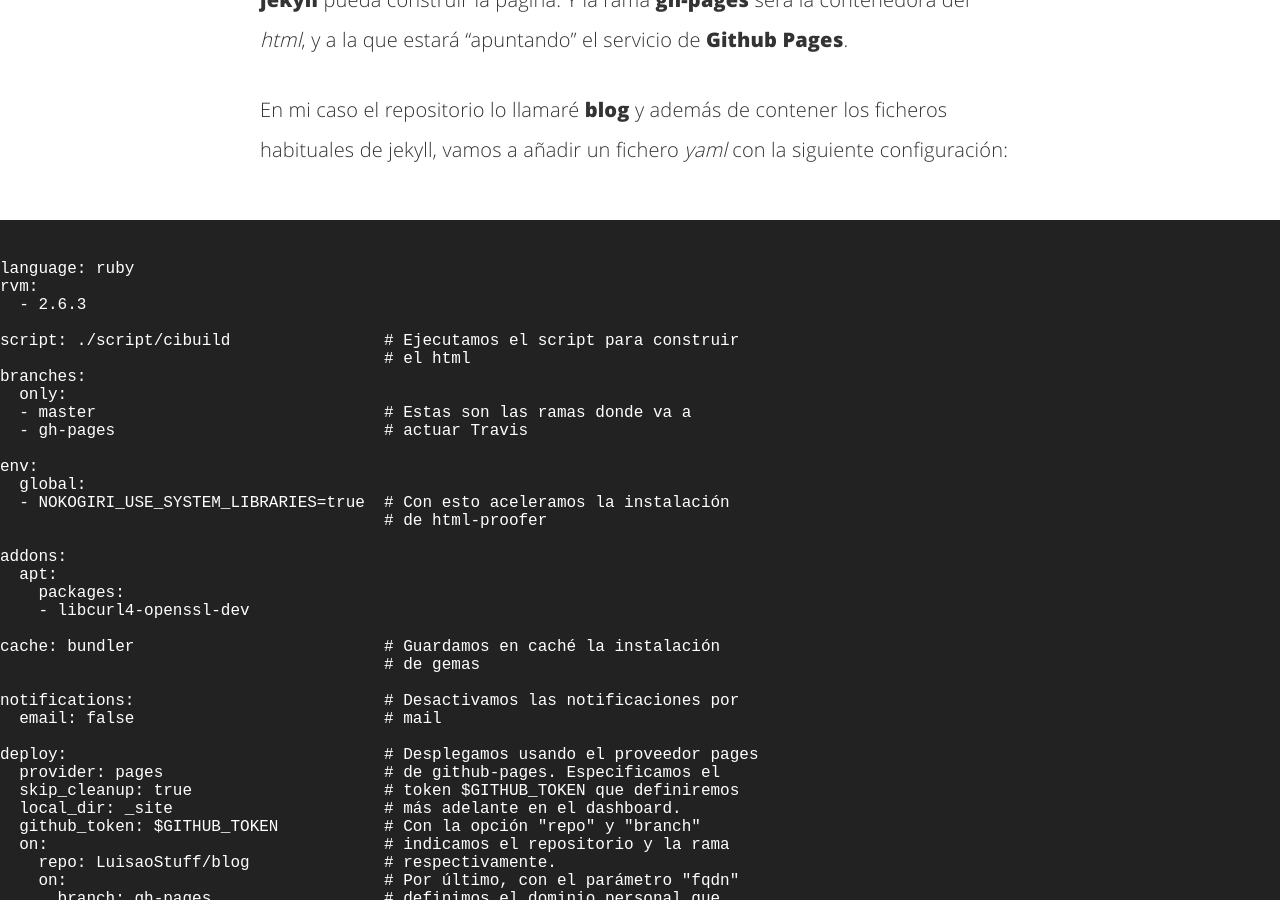
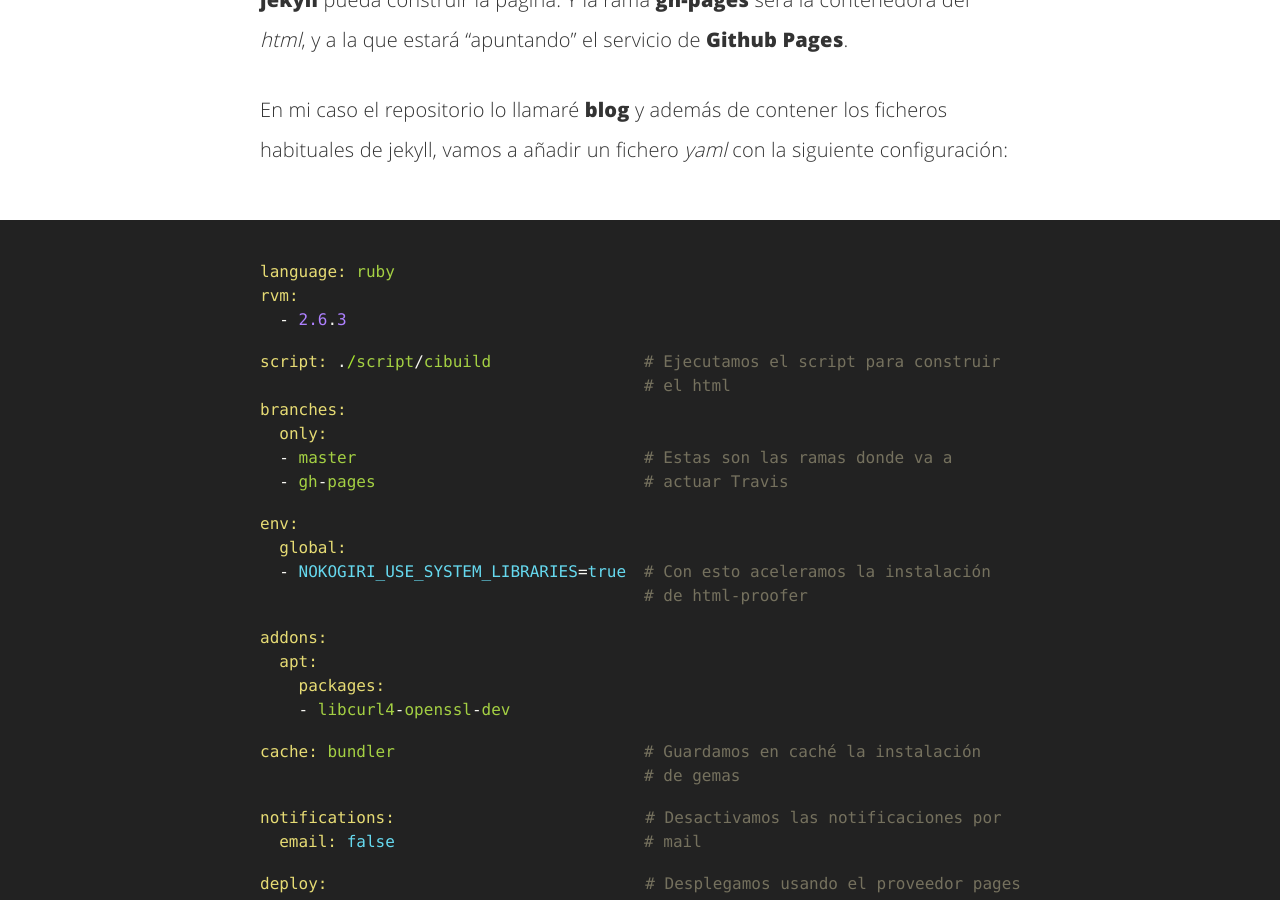
Before and after one commit to LuisaoStuff/blog, a Jekyll site: the page built from _posts/2020-01-17-Integración-continua-con-Jekyll.markdown, in a window 1280 px wide and 900 px high, scrolled down 2380 px. Built offline with Jekyll 4.4.1, drawn with Linux system fonts in a browser that asks for light colours; our own code applies the rules of GitHub Pages for plain Markdown files; some of the changed text lies outside the part shown.

Commit message:
modifico bloques de código

```diff
--- a/_posts/2020-01-17-Integración-continua-con-Jekyll.markdown
+++ b/_posts/2020-01-17-Integración-continua-con-Jekyll.markdown
@@ -23,7 +23,7 @@ La rama **master** contendrá los ficheros necesarios para que **jekyll** pueda
 
 En mi caso el repositorio lo llamaré **blog** y además de contener los ficheros habituales de jekyll, vamos a añadir un fichero *yaml* con la siguiente configuración:
 
-<pre>
+{% highlight ruby %}
 language: ruby
 rvm:
   - 2.6.3
@@ -61,11 +61,11 @@ deploy:					# Desplegamos usando el proveedor pages
     on:					# Por último, con el parámetro "fqdn"
       branch: gh-pages			# definimos el dominio personal que
   fqdn: blog.luisvazquezalejo.es	# vamos a utilizar.
-</pre>
+{% endhighlight %}
 
 El contenido del *script* cuya ejecución hemos definido en el fichero *yaml*, tendrá el siguiente contenido:
 
-<pre>
+{% highlight bash %}
 #!/usr/bin/env bash
 # Levanta una excepción en caso de error
 set -e
@@ -75,7 +75,7 @@ bundle exec jekyll build --incremental
 
 # Verificamos el html y comprobamos que las url externas son https
 bundle exec htmlproofer --empty-alt-ignore --enforce-https ./_site
-</pre>
+{% endhighlight %}
 
 ## Configuración Travis-CI
 
```
Also changed, not shown: _posts/2019-10-02-Publicación-con-Github-Pages.markdown (line endings or trailing spaces).
